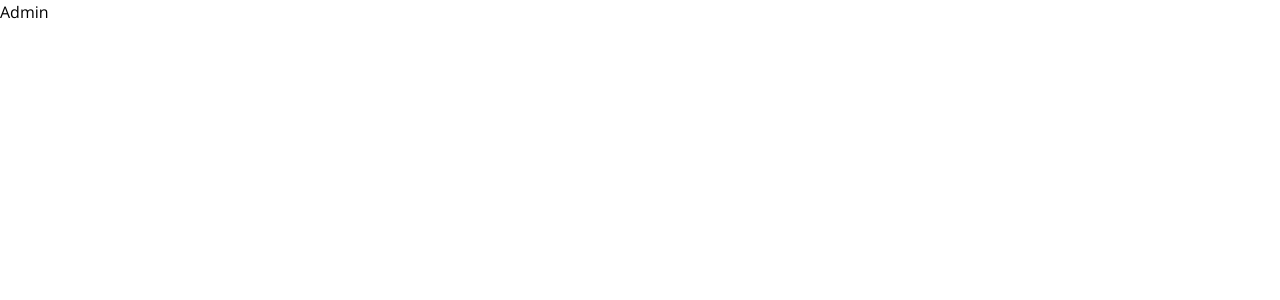
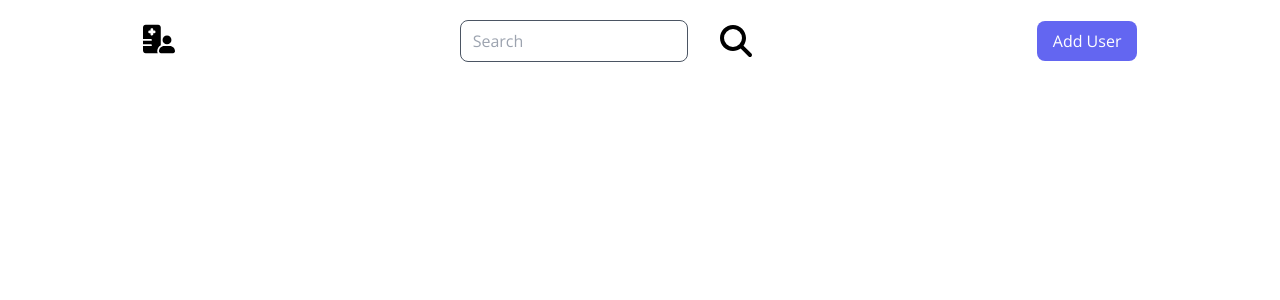
Before and after one commit to lmarangoc/covid-frontend, a React (Create React App) app: page /admin in a window 1280 px wide. Shown: the top 300 px of the page. Built offline with nearby package versions, Linux system fonts and the light colour scheme.

Commit message:
feat: admin page

```diff
--- a/package.json
+++ b/package.json
@@ -4,6 +4,9 @@
   "license": "MIT",
   "private": true,
   "dependencies": {
+    "@fortawesome/fontawesome-svg-core": "^6.1.2",
+    "@fortawesome/free-solid-svg-icons": "^6.1.2",
+    "@fortawesome/react-fontawesome": "^0.2.0",
     "@testing-library/jest-dom": "^5.16.4",
     "@testing-library/react": "^13.3.0",
     "@testing-library/user-event": "^13.5.0",
--- a/src/pages/Login.jsx
+++ b/src/pages/Login.jsx
@@ -40,7 +40,7 @@ const Login = () => {
           </form>
         </div>
       </div>
-      <div className='px-14 py-0 flex justify-center items-center h-screen'>
+      <div className='px-14 py-0 md:flex hidden justify-center items-center h-screen'>
         <img className='mx-auto w-full h-full' src={Photo} alt='Medicine' />
       </div>
     </div>
--- a/src/pages/admin/Admin.jsx
+++ b/src/pages/admin/Admin.jsx
@@ -1,8 +1,11 @@
 import React from 'react'
+import Navbar from './Navbar'
 
 const Admin = () => {
   return (
-    <div>Admin</div>
+    <div>
+      <Navbar/>
+    </div>
   )
 }
 
--- /dev/null
+++ b/src/pages/admin/Navbar.jsx
@@ -0,0 +1,25 @@
+import React from 'react'
+import { FontAwesomeIcon } from '@fortawesome/react-fontawesome'
+import { faHospitalUser, faMagnifyingGlass } from '@fortawesome/free-solid-svg-icons'
+//import { Link } from "react-router-dom";
+
+const Navbar = () => {
+  return (
+    <nav className='bg-white px-0 py-5 '>
+      <div className='flex items-center justify-around'>
+        <div>
+          <FontAwesomeIcon icon={faHospitalUser} className='w-8 h-8 hover:text-indigo-500'/>
+        </div>
+        <div className='md:flex hidden items-center gap-8'>
+            <input className='rounded-lg border border-gray-600 py-2 px-3 w-full focus:outline-indigo-500' type="text" placeholder="Search" name="search"/>
+            <FontAwesomeIcon icon={faMagnifyingGlass} className='w-8 h-8 hover:text-indigo-500'/>
+        </div>
+        <div>
+          <button className='md:block hidden bg-indigo-500 text-white px-4 py-2 rounded-lg'>Add User</button>
+        </div>
+      </div>
+    </nav>
+  )
+}
+
+export default Navbar
```
Also changed, not shown: 1 other file (tests, documents, lock files or other folders).
